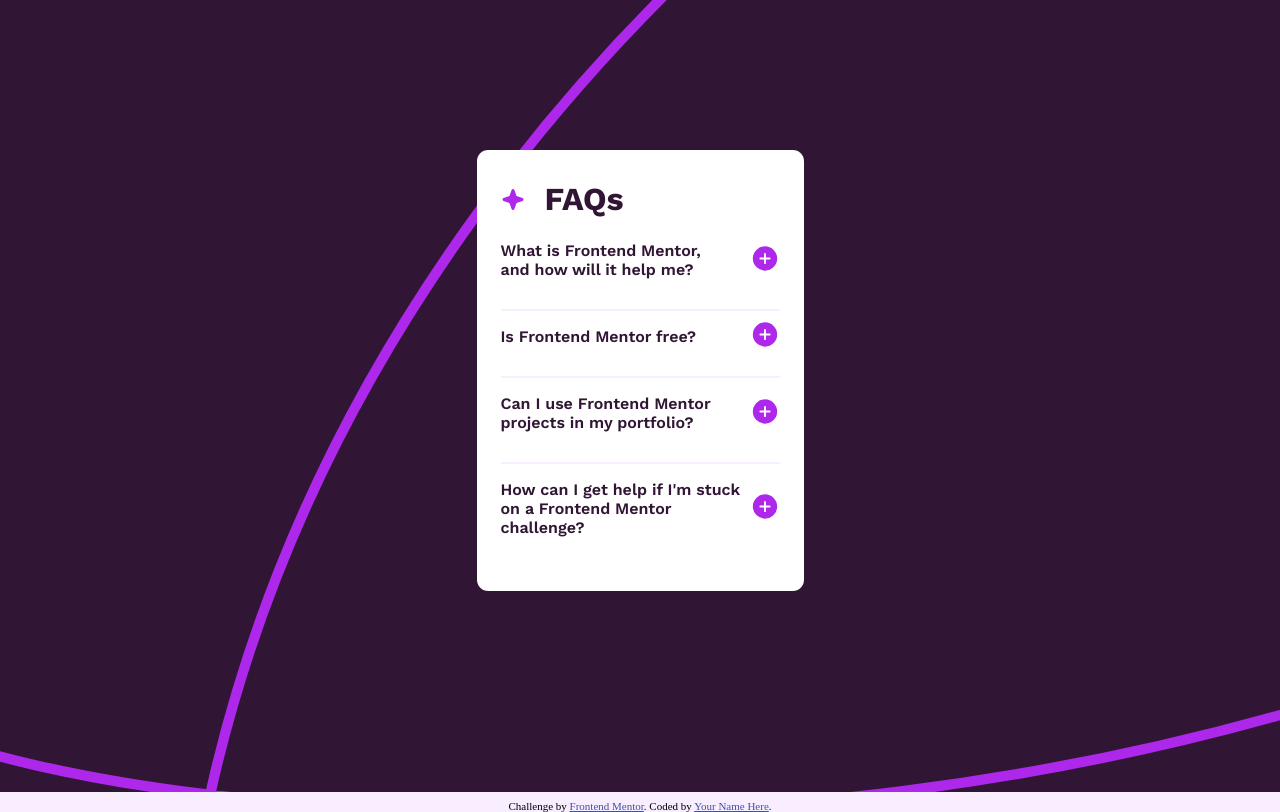
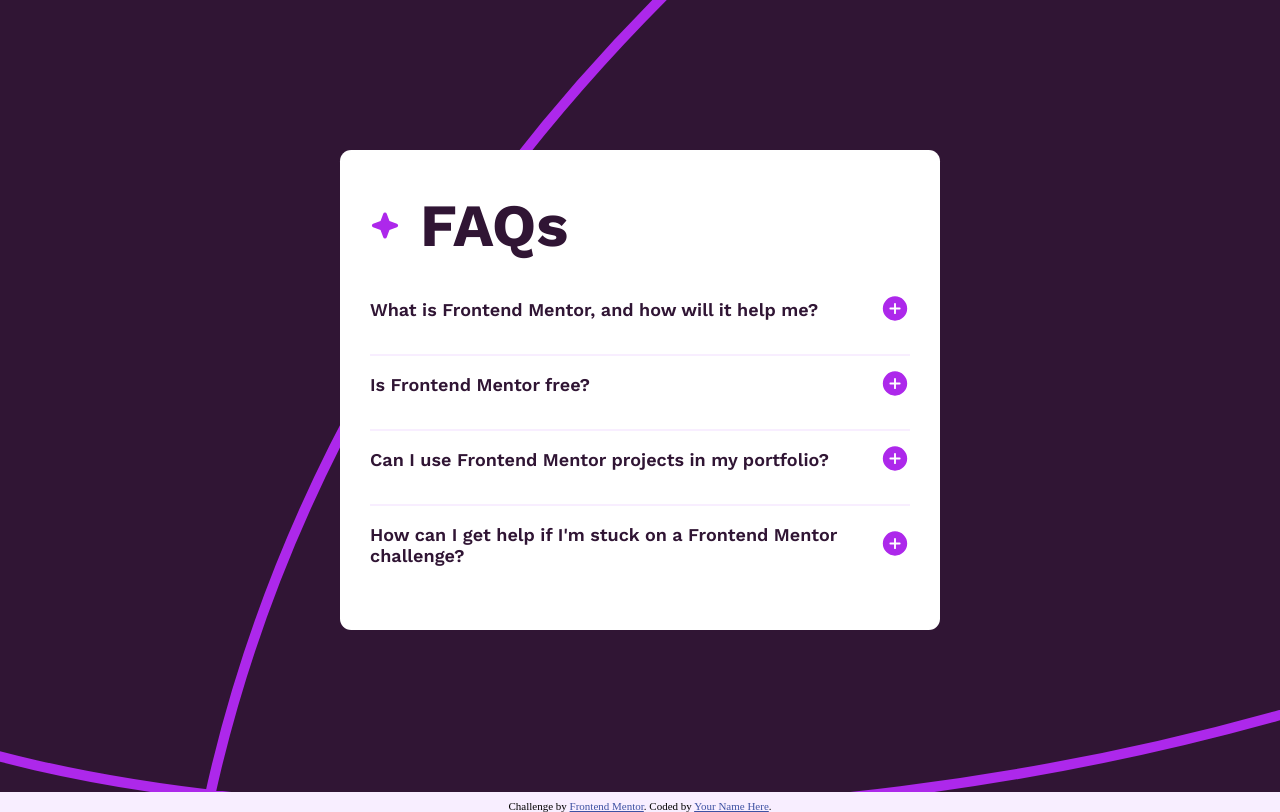
Before and after one commit to JS-Law/FAQ-Accordion, a plain HTML site: page index.html in a window 1280 px wide. Drawn offline with Linux system fonts and the light colour scheme.

Commit message:
Add desktop query adjustments

```diff
--- a/index.html
+++ b/index.html
@@ -30,7 +30,7 @@
 <!--  -->
 <body>
   <div class="bgImageContainer">
-    <img src="/assets/images/background-pattern-mobile.svg" id="bgImage" alt="background-image">
+    <img src="./assets/images/background-pattern-mobile.svg" id="bgImage" alt="background-image">
   </div>
   <div class="main">
 
--- a/input/styles.scss
+++ b/input/styles.scss
@@ -1,11 +1,12 @@
 // ASSETS
 @font-face {
     font-family: 'WorkSans-Italic-VariableFont_wght';
-    src: url(/assets/fonts/WorkSans-Italic-VariableFont_wght.ttf);
-  }
+    src: url(../assets/fonts/WorkSans-Italic-VariableFont_wght.ttf);
+}
+
 @font-face {
 font-family: 'WorkSans-VariableFont_wght';
-src: url(/assets/fonts/WorkSans-VariableFont_wght.ttf);
+src: url(../assets/fonts/WorkSans-VariableFont_wght.ttf);
 }
 
 // Variables
@@ -145,3 +146,47 @@ button.btn, img.btn {
 
     }
 }
+
+@media (min-width: 600px) {
+    .content{
+        width: 600px !important;
+        padding: 30px !important;
+    }
+    #titleContainer {
+        display: flex;
+        flex-direction: row;
+        gap: 20px;
+        color: $dark-purple;
+        margin-block: -20px;
+        margin-block-start: -30px;
+        font-size: 30px;
+        .faqStar{
+            width: 30px;
+        }
+    }
+    .section {
+        .questionTitle {
+            display: flex;
+            justify-content: space-between;
+            align-items: center;
+        }
+        #questionTitleOne{
+            padding-right: 30px;
+        }
+        .question{
+            font-size: 18px;
+            font-weight: 600;
+        }
+        a{
+            text-decoration: none;
+            color: $dark-purple;
+        }
+        p.textContent{
+            color: $pale-purple;
+            margin-block-start: 0;
+            font-size: 16px;
+            font-weight: 400;
+            line-height: 25px;
+        }
+    }
+}
```
Also changed, not shown: output/styles.css, 1 other file.
